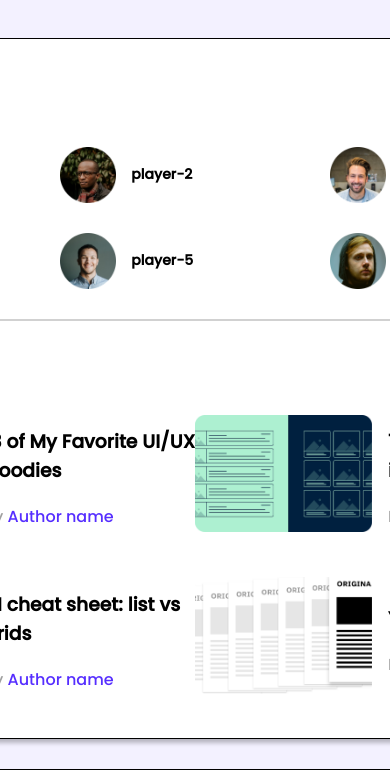
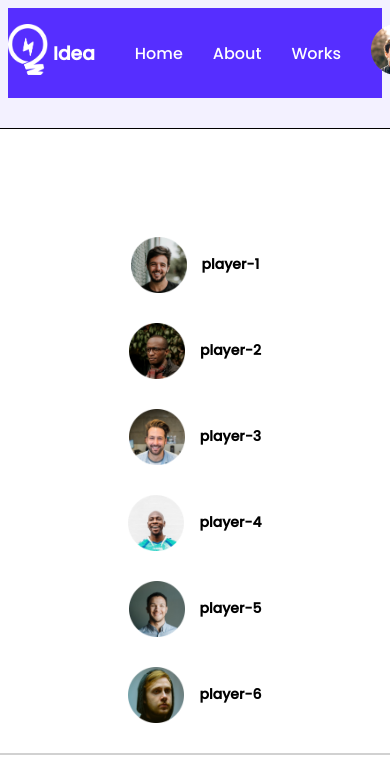
Before and after one commit to rafiqul95/leaderboard-css, a plain HTML site: page index.html in a window 390 px wide. Shown: the top 782 px of the page. Drawn offline with Linux system fonts and the light colour scheme.

Commit message:
responsive mode

```diff
--- a/index.html
+++ b/index.html
@@ -18,7 +18,25 @@
 
 <body>
     <header>
+        <nav>
+            <div class="logo-section">
+                <div class="logo"><a href="#"></a><img src="images/icons/logo.png" alt="">
 
+                </div>
+                <div class="logo-title">
+                    <h3>Idea</h3>
+                </div>
+            </div>
+            <div class="navbar">
+                <ul>
+                    <li><a href="#"></a>Home</li>
+                    <li><a href="#"></a>About</li>
+                    <li><a href="#"></a>Works</li>
+                    <span><a href="#"><img src="images/icons/profile.png" alt=""></a></span>
+
+                </ul>
+            </div>
+        </nav>
     </header>
     <main>
         <section class="container">
--- a/styles/style.css
+++ b/styles/style.css
@@ -22,6 +22,46 @@ hr{
     margin-bottom: 30px;
 }
 /* common rules ends */
+
+
+/* ---------------------
+         nav-section
+------------------------ */
+nav{
+    background-color: #562EFF;
+    display: flex;
+    justify-content: space-between;
+    align-items: center;
+    padding: 0 100px;
+
+}
+.logo-section{
+    display: flex;
+    align-items: center;
+    gap: 15px;
+
+}
+.logo-title{
+    color: white;
+    font-weight: 300px;
+}
+.navbar>ul{
+    display: flex;
+    gap: 30px;
+    align-items: center;
+
+}
+li{
+    color: white;
+    list-style: none;
+}
+
+.logo img{
+    width: 40px;
+    height: 51px;
+    color: white;
+}
+
 
 /* Top player style */
 main{
@@ -117,3 +157,25 @@ latest course section
 .course-info .empty{
     color: #AEAEAE;
 }
+@media only screen and (max-width:688px) {
+    nav{
+        justify-content: space-between;
+        padding: 0ex;
+
+    }
+    .logo-section{
+        gap: 5px;
+    }
+    .players{
+        display: flex;
+        flex-direction: column;
+
+
+    }
+    .blogs{
+        display: grid;
+        grid-template-columns: repeat(1, 1fr);
+        width: 100px;
+    }
+
+}
```
